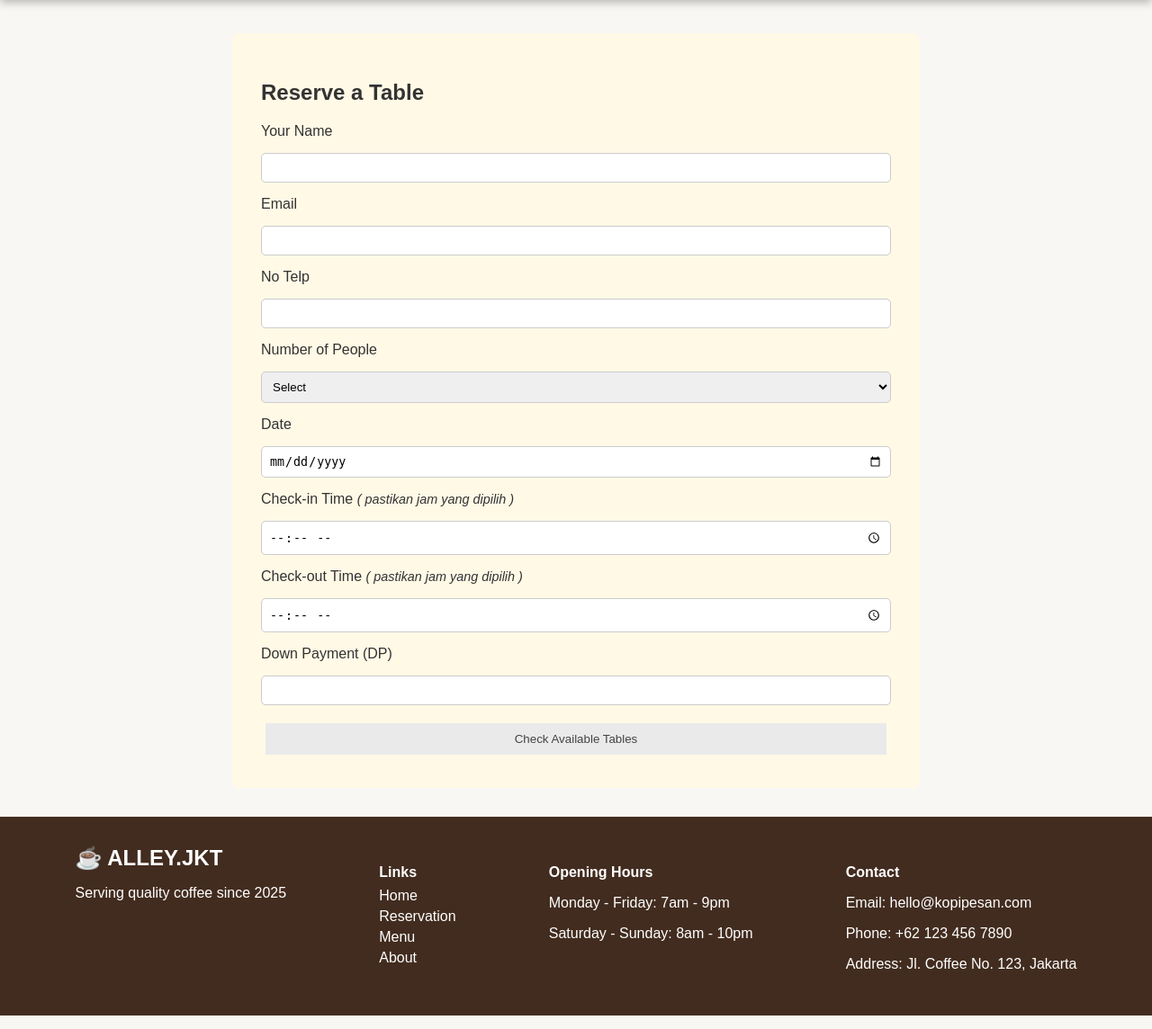
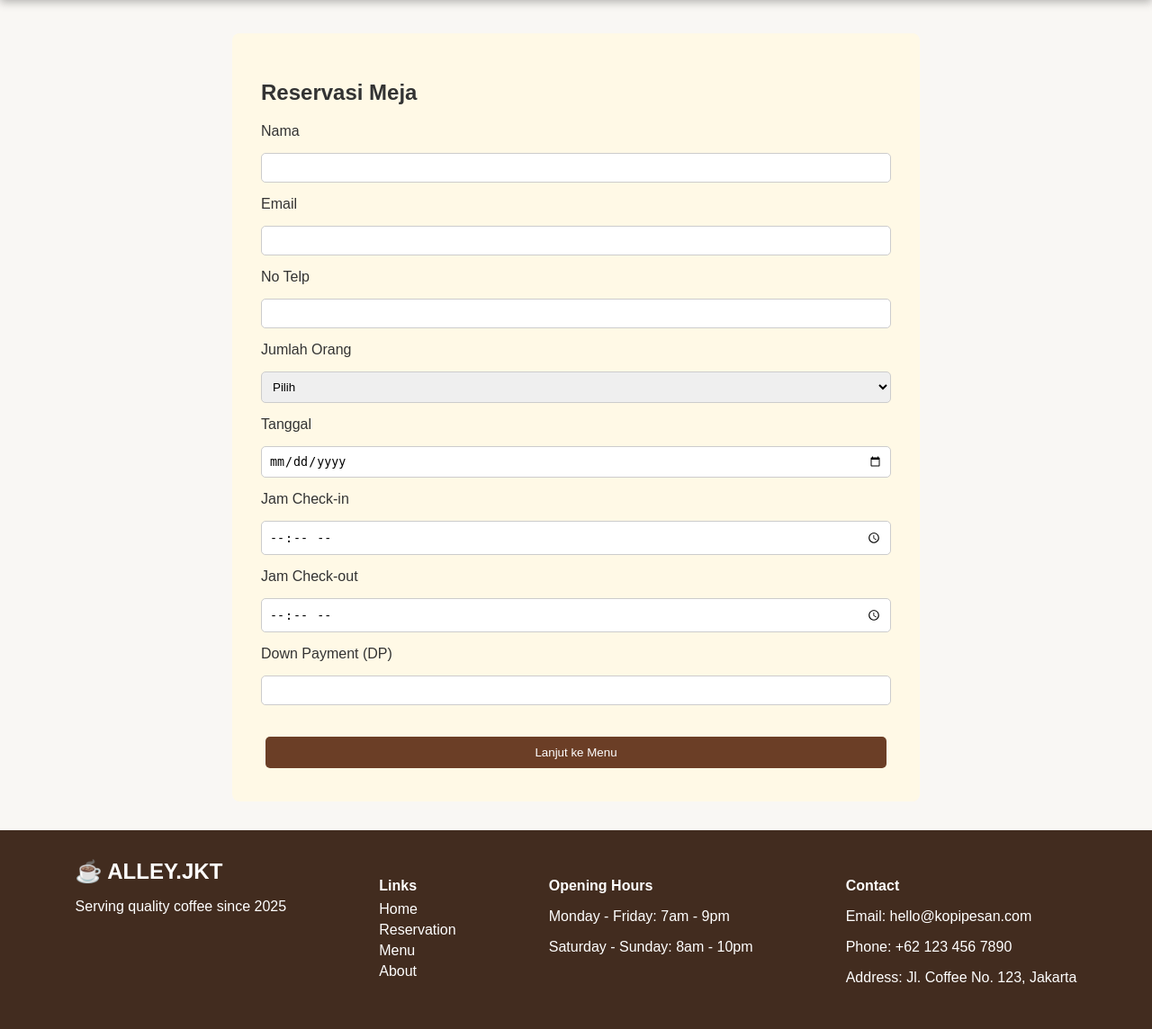
Before and after one commit to AdityaVirgi/project-alley, a PHP site: page /pages/reservation.php in a window 1280 px wide. Shown: the part 76-1220 px from the top of the page at 90% size. Run offline with PHP 8.4, Linux system fonts and the light colour scheme.

Commit message:
combination table dan enter pada number of people

```diff
--- a/assets/css/style.css
+++ b/assets/css/style.css
@@ -802,3 +802,26 @@ footer a {
 .btn-pay:hover {
   background-color: #8bc309;
 }
+
+.floor-plan {
+  display: flex;
+  flex-wrap: wrap;
+  gap: 10px;
+  margin-top: 15px;
+}
+
+.table-btn {
+  padding: 10px;
+  border: 1px solid #ccc;
+  border-radius: 4px;
+  display: inline-block;
+  cursor: pointer;
+}
+
+.auto-suggestion ul {
+  list-style: none;
+  padding: 0;
+}
+.auto-suggestion li {
+  margin-bottom: 5px;
+}
--- a/includes/suggestion.php
+++ b/includes/suggestion.php
@@ -1,33 +1,50 @@
 <?php
 function suggest_table_combination($conn, $guest_count) {
-    $result = mysqli_query($conn, "SELECT id, seats, zone FROM tables WHERE status = 'available' ORDER BY seats DESC, id ASC");
+    $result = mysqli_query($conn, "SELECT id, seats, zone FROM tables WHERE status = 'available' ORDER BY seats ASC, id ASC");
     $tables = [];
     while ($row = mysqli_fetch_assoc($result)) {
         $tables[] = $row;
     }
 
+    $bestCombo = [];
+    $minOverflow = PHP_INT_MAX;
+    $minCount = PHP_INT_MAX;
+
     $n = count($tables);
-    for ($r = 1; $r <= $n; $r++) {
+    $maxComboSize = min(5, $n); // Batas kombinasi maksimal
+
+    for ($r = 1; $r <= $maxComboSize; $r++) {
         $combinations = combination($tables, $r);
         foreach ($combinations as $combo) {
-            $total = array_sum(array_column($combo, 'seats'));
+            $totalSeats = array_sum(array_column($combo, 'seats'));
+            if ($totalSeats < $guest_count) continue;
+
+            $overflow = $totalSeats - $guest_count;
             $zones = array_unique(array_column($combo, 'zone'));
             $ids = array_column($combo, 'id');
-            $id_diff = max($ids) - min($ids);
+            $idDiff = max($ids) - min($ids);
 
-            if ($total >= $guest_count && (count($zones) == 1 || $id_diff <= $r)) {
-                return $combo;
+            $validGroup = (count($zones) == 1 || $idDiff <= $r);
+
+            if ($validGroup && ($overflow < $minOverflow || ($overflow == $minOverflow && count($combo) < $minCount))) {
+                $bestCombo = $combo;
+                $minOverflow = $overflow;
+                $minCount = count($combo);
+
+                if ($overflow == 0) return $bestCombo;
             }
         }
     }
-    return [];
+
+    return $bestCombo;
 }
 
 function combination($arr, $r) {
     $results = [];
     $n = count($arr);
+    if ($r > $n) return $results;
+
     $indices = range(0, $r - 1);
-
     while (true) {
         $combo = [];
         foreach ($indices as $i) $combo[] = $arr[$i];
@@ -36,9 +53,13 @@ function combination($arr, $r) {
         $i = $r - 1;
         while ($i >= 0 && $indices[$i] == $n - $r + $i) $i--;
         if ($i < 0) break;
+
         $indices[$i]++;
-        for ($j = $i + 1; $j < $r; $j++) $indices[$j] = $indices[$j - 1] + 1;
+        for ($j = $i + 1; $j < $r; $j++) {
+            $indices[$j] = $indices[$j - 1] + 1;
+        }
     }
+
     return $results;
 }
 ?>
--- a/pages/reservation.php
+++ b/pages/reservation.php
@@ -1,94 +1,113 @@
 <?php
-// FILE: reservation.php
 include '../config/koneksi.php';
 include '../includes/suggestion.php';
 
 $guest_count = isset($_POST['people']) ? intval($_POST['people']) : null;
-$auto_tables = [];
 $show_tables = isset($_GET['show_tables']);
-
-if ($guest_count && $guest_count > 6 && $show_tables) {
-    $auto_tables = suggest_table_combination($conn, $guest_count);
-}
 ?>
 
 <!DOCTYPE html>
-<html lang="en">
+<html lang="id">
 <head>
-  <meta charset="UTF-8">
-  <title>Table Reservation</title>
+  <meta charset="UTF-8" />
+  <title>Reservasi Meja</title>
   <link rel="stylesheet" href="../assets/css/style.css">
 </head>
 <body>
 <?php include '../includes/header.php'; ?>
 
 <section class="reservation-form">
-  <h2>Reserve a Table</h2>
-  <form action="<?= $show_tables ? 'submit_reservation.php' : 'reservation.php?show_tables=1' ?>" method="POST">
-    <label for="name">Your Name</label>
+  <h2>Reservasi Meja</h2>
+  <form action="submit_reservation.php" method="POST">
+    <label for="name">Nama</label>
     <input type="text" name="name" id="name" value="<?= $_POST['name'] ?? '' ?>" required>
 
-     <label for="email">Email</label>
-    <input type="varchar" name="email" id="email" value="<?= $_POST['email'] ?? '' ?>" required>
+    <label for="email">Email</label>
+    <input type="email" name="email" id="email" value="<?= $_POST['email'] ?? '' ?>" required>
 
     <label for="No_Telp">No Telp</label>
-    <input type="int" name="No_Telp" id="No_Telp" value="<?= $_POST['No_Telp'] ?? '' ?>" required>
+    <input type="text" name="No_Telp" id="No_Telp" value="<?= $_POST['No_Telp'] ?? '' ?>" required>
 
-    <label for="people">Number of People</label>
+    <label for="people">Jumlah Orang</label>
     <select name="people" id="people" required>
-      <option value="">Select</option>
+      <option value="">Pilih</option>
       <?php for ($i = 1; $i <= 10; $i++): ?>
         <option value="<?= $i ?>" <?= $guest_count == $i ? 'selected' : '' ?>><?= $i ?></option>
       <?php endfor; ?>
     </select>
 
-    <label for="date">Date</label>
+    <label for="date">Tanggal</label>
     <input type="date" name="date" id="date" value="<?= $_POST['date'] ?? '' ?>" required>
 
-    <label for="checkin">Check-in Time <span style="font-style: italic; font-size: 0.9em;">( pastikan jam yang dipilih )</span></label>
+    <label for="checkin">Jam Check-in</label>
     <input type="time" name="checkin" id="checkin" value="<?= $_POST['checkin'] ?? '' ?>" required>
 
-    <label for="checkout">Check-out Time <span style="font-style: italic; font-size: 0.9em;">( pastikan jam yang dipilih )</span></label>
+    <label for="checkout">Jam Check-out</label>
     <input type="time" name="checkout" id="checkout" value="<?= $_POST['checkout'] ?? '' ?>" required>
 
     <label for="dp">Down Payment (DP)</label>
-    <input type="number" name="dp" id="dp" value="<?= $_POST['dp'] ?? '' ?>" step="0.01" required>
+    <input type="number" name="dp" id="dp" value="<?= $_POST['dp'] ?? '' ?>" required>
 
-    <?php if ($_SERVER['REQUEST_METHOD'] === 'POST' && $guest_count && $show_tables): ?>
-      <?php if ($guest_count > 6 && !empty($auto_tables)): ?>
-        <div class="auto-suggestion">
-          <h4>Auto-Suggested Tables:</h4>
-          <ul>
-            <?php foreach ($auto_tables as $table): ?>
-              <li>Table #<?= $table['id'] ?> (<?= $table['seats'] ?> seats, Zone: <?= $table['zone'] ?>)</li>
-              <input type="hidden" name="table_ids[]" value="<?= $table['id'] ?>">
-            <?php endforeach; ?>
-          </ul>
-        </div>
-      <?php elseif ($guest_count <= 6): ?>
-        <label>Choose Table</label>
-        <div class="floor-plan">
-          <?php
-          $result = mysqli_query($conn, "SELECT * FROM tables WHERE status = 'available' AND seats >= $guest_count ORDER BY seats");
-          while ($table = mysqli_fetch_assoc($result)):
-          ?>
-            <label class="table-btn available">
-              <input type="radio" name="table_ids[]" value="<?= $table['id'] ?>" required>
-              Table <?= $table['id'] ?> (<?= $table['seats'] ?> seats)
-            </label>
-          <?php endwhile; ?>
-        </div>
-      <?php else: ?>
-        <p style="color:red;">No available table combinations found.</p>
-      <?php endif; ?>
-    <?php endif; ?>
+    <!-- Tempat AJAX akan tampilkan hasil -->
+    <div id="table-suggestions">
+      <!-- AJAX result here -->
+    </div>
 
-    <button type="submit" class="<?= $show_tables ? 'btn-primary' : 'btn-secondary' ?>">
-      <?= $show_tables ? 'Continue to Menu' : 'Check Available Tables' ?>
-    </button>
+    <button type="submit" class="btn-primary">Lanjut ke Menu</button>
   </form>
 </section>
 
 <?php include '../includes/footer.php'; ?>
+
+<!-- AJAX Script -->
+<script>
+document.addEventListener("DOMContentLoaded", function () {
+  const peopleSelect = document.getElementById("people");
+
+  peopleSelect.addEventListener("change", function () {
+    const guestCount = this.value;
+    if (!guestCount) return;
+
+    const xhr = new XMLHttpRequest();
+    xhr.open("POST", "get_tables.php", true);
+    xhr.setRequestHeader("Content-Type", "application/x-www-form-urlencoded");
+    xhr.onreadystatechange = function () {
+      if (xhr.readyState === 4 && xhr.status === 200) {
+        document.getElementById("table-suggestions").innerHTML = xhr.responseText;
+      }
+    };
+    xhr.send("people=" + guestCount);
+  });
+
+  // Trigger langsung saat halaman load ulang
+  if (peopleSelect.value) {
+    peopleSelect.dispatchEvent(new Event('change'));
+  }
+});
+</script>
+
+<script>
+document.addEventListener("DOMContentLoaded", function () {
+  const peopleSelect = document.getElementById("people");
+  const suggestionArea = document.getElementById("table-suggestions");
+
+  peopleSelect.addEventListener("change", function () {
+    const guestCount = parseInt(this.value);
+    if (!guestCount) return;
+
+    fetch("get_tables.php", {
+      method: "POST",
+      headers: { "Content-Type": "application/x-www-form-urlencoded" },
+      body: "people=" + guestCount
+    })
+    .then(res => res.text())
+    .then(html => {
+      suggestionArea.innerHTML = html;
+    });
+  });
+});
+</script>
+
+
 </body>
 </html>
```
Also changed, not shown: pages/get_tables.php (added, +56 -0 lines).
